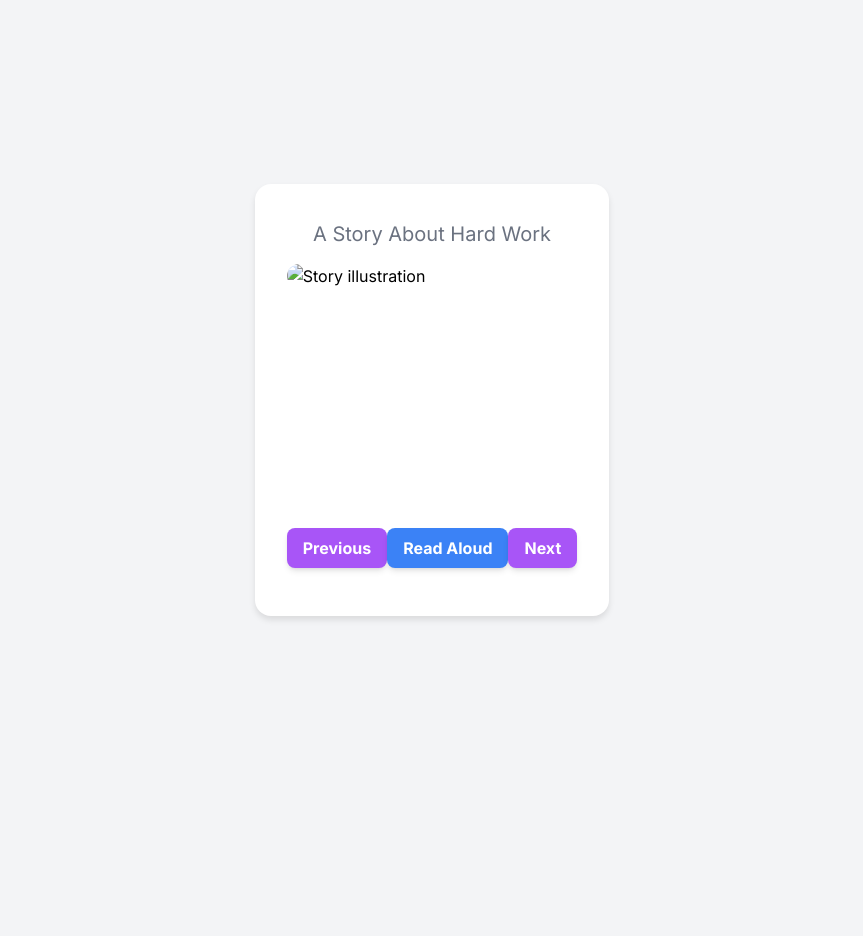
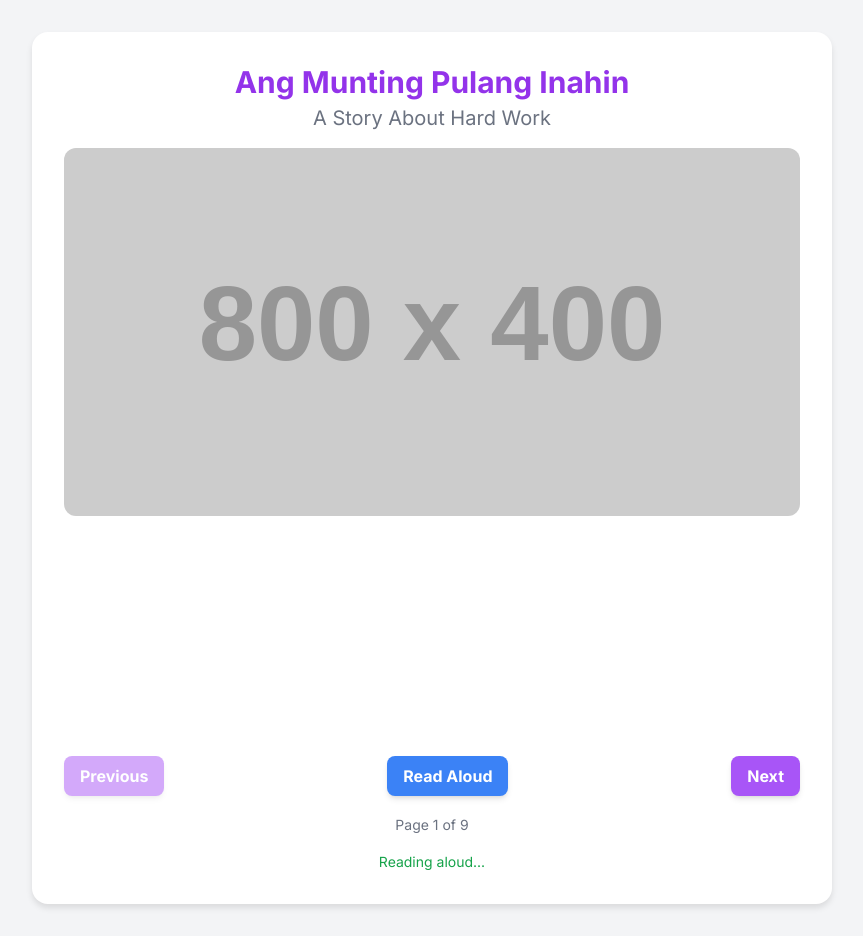
Before and after one commit to gtechballesca/quickieprototype, a plain HTML site: page index.html in a window 1280 px wide. Both pictures are taken after a click on the button "Read Aloud". Shown: the whole page, without its empty margins (208-1071 px from the left). Before the commit the page ends 800 px from the top, so only its background shows below. Drawn offline with nearby package versions, Linux system fonts and the light colour scheme; placeholder pictures from the web are drawn by us.

Commit message:
Update index.html

```diff
--- a/index.html
+++ b/index.html
@@ -97,4 +97,79 @@
                 image: "https://placehold.co/800x400/172e48/ffffff?text=Naghu-hurno+ang+inahin"
             }, {
                 text: "Nang handa na ang tinapay, tanong niya, 'Sino ang tutulong sa akin na kainin ang tinapay na ito?'",
-                englishText: "
+                englishText: "When the bread was ready, she asked, 'Who will help me eat this bread?'",
+                image: "https://placehold.co/800x400/0c1f30/ffffff?text=Huling+tinapay"
+            }, {
+                text: "Lahat ay sumigaw, 'Ako!' Ngunit sabi ng munting pulang inahin, 'Hindi! Ako lang ang kakain nito!' At kinain niya nga.",
+                englishText: "Everyone shouted, 'I will!' But the little red hen said, 'No! I'll eat it all by myself!' And she did.",
+                image: "https://placehold.co/800x400/000000/ffffff?text=Kinain+ng+inahin"
+            }]
+        }];
+
+        let currentPage = 0;
+        const currentStory = stories[0];
+
+        function speakText(text) {
+            if ('speechSynthesis' in window) {
+                const utterance = new SpeechSynthesisUtterance(text);
+
+                utterance.lang = 'en-US';
+
+                const englishVoice = speechSynthesis.getVoices().find(voice => voice.lang.startsWith('en-'));
+                if (englishVoice) {
+                    utterance.voice = englishVoice;
+                }
+
+                utterance.rate = 1.0;
+                utterance.pitch = 1.0;
+
+                ttsMessage.textContent = 'Reading aloud...';
+                utterance.onend = () => {
+                    ttsMessage.textContent = '';
+                };
+                utterance.onerror = () => {
+                    ttsMessage.textContent = 'An error occurred while reading.';
+                };
+
+                window.speechSynthesis.speak(utterance);
+
+            } else {
+                ttsMessage.textContent = 'Text-to-speech not supported in this browser.';
+            }
+        }
+
+        function renderPage() {
+            const page = currentStory.pages[currentPage];
+            storyTitle.textContent = currentStory.title;
+            storyImage.src = page.image;
+            storyImage.alt = page.text;
+            // storyText.textContent = page.text;
+            pageIndicator.textContent = `Page ${currentPage + 1} of ${currentStory.pages.length}`;
+
+            prevBtn.disabled = currentPage === 0;
+            nextBtn.disabled = currentPage === currentStory.pages.length - 1;
+        }
+
+        prevBtn.addEventListener('click', () => {
+            if (currentPage > 0) {
+                currentPage--;
+                renderPage();
+            }
+        });
+
+        nextBtn.addEventListener('click', () => {
+            if (currentPage < currentStory.pages.length - 1) {
+                currentPage++;
+                renderPage();
+            }
+        });
+
+        ttsBtn.addEventListener('click', () => {
+            speakText(currentStory.pages[currentPage].text);
+        });
+
+        renderPage();
+    });
+</script>
+</body>
+</html>
```
